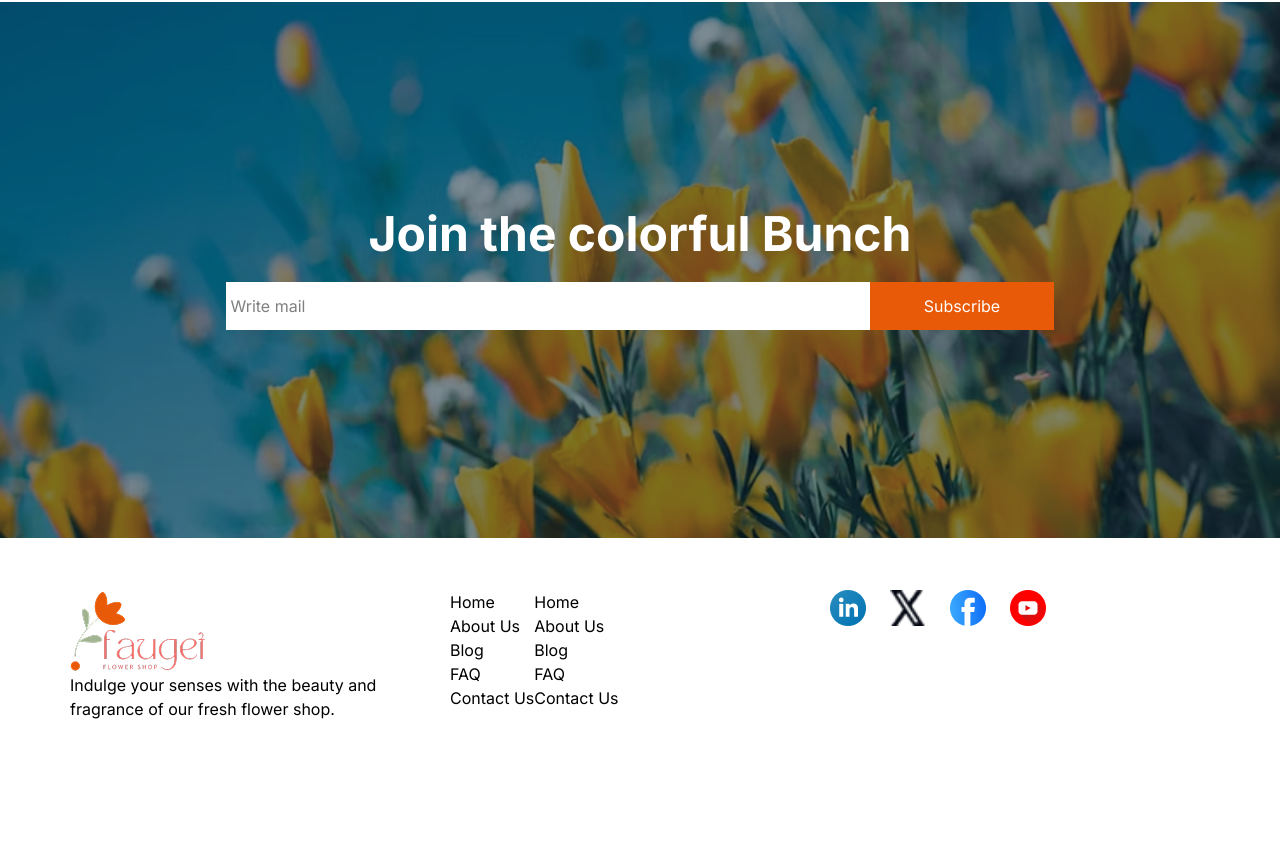
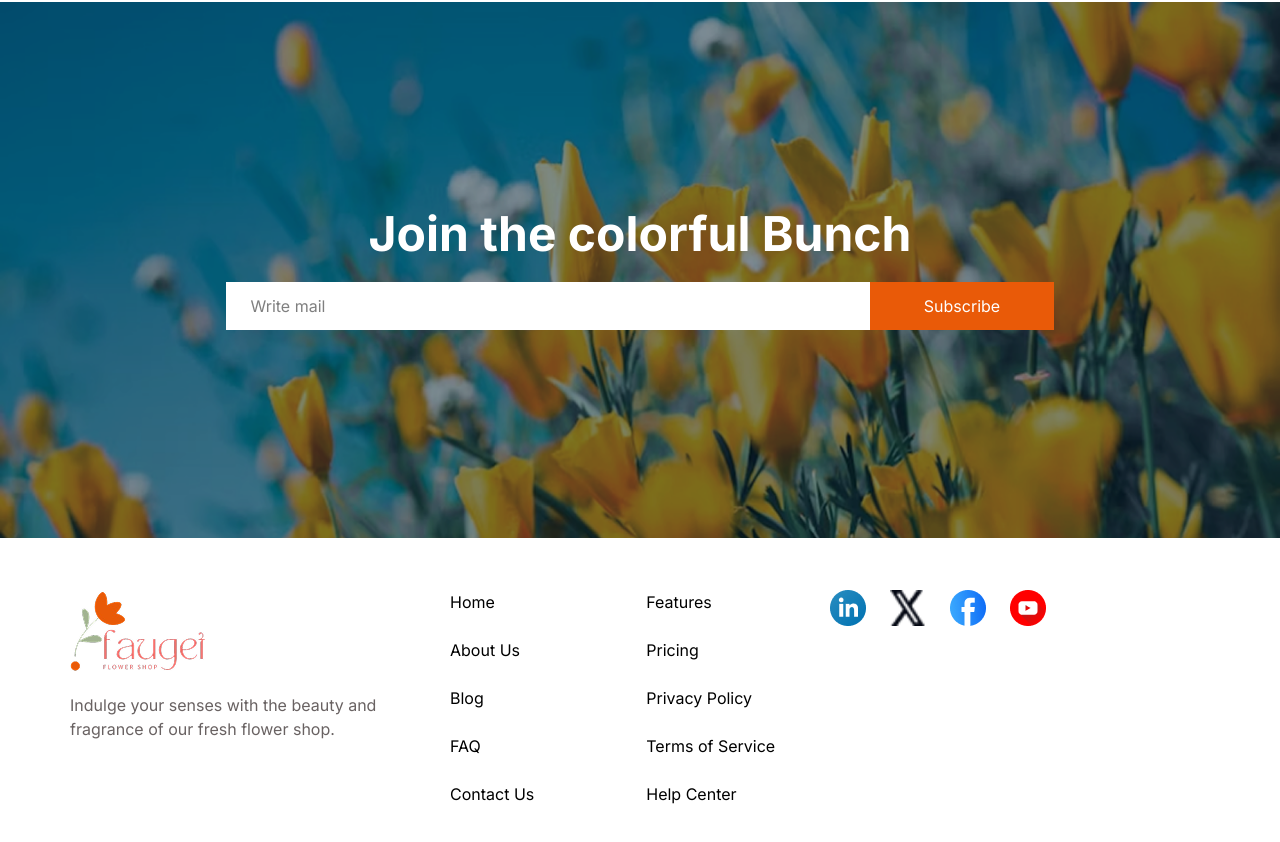
Before and after one commit to mhmasum1/B12A02-Responsive-assignment2-Flowers, a plain HTML site: page index.html in a window 1280 px wide. Shown: the part 3453-4295 px from the top of the page. Before the commit the page ends 4238 px from the top, so only its background shows below. Drawn offline with nearby package versions, Linux system fonts and the light colour scheme.

Commit message:
Added footer

```diff
--- a/index.html
+++ b/index.html
@@ -201,7 +201,7 @@
         <div class="absolute inset-0 flex flex-col justify-center items-center text-center text-white bg-black/20">
             <h2 class="font-bold text-5xl text-white">Join the colorful Bunch</h2>
             <div class=" flex gap-0 mt-6">
-                <input class="bg-white text-black w-50 sm:w-161 h-5 sm:h-12  " type="text" name="" id=""
+                <input class="bg-white text-black w-50 sm:w-161 h-5 sm:h-12 pl-5 " type="text" name="" id=""
                     placeholder=" Write mail">
                 <button class="bg-[#E95A08] w-20 sm:w-46 h-5 sm:h-12">Subscribe</button>
             </div>
@@ -210,22 +210,23 @@
     <div class=" flex max-w-[1140px]  mx-auto mt-8 mb-16">
         <div class="w-1/3">
             <img src="./assets/logo.png" alt="">
-            <p>Indulge your senses with the beauty and fragrance of our fresh flower shop. </p>
+            <p class="text-[#696262] mt-5">Indulge your senses with the beauty and fragrance of our fresh flower shop.
+            </p>
         </div>
-        <div class="w-1/3 flex list-none">
+        <div class="w-1/3 flex list-none gap-28">
             <div>
-                <li><a href="Home">Home</a></li>
-                <li><a href="About Us">About Us </a></li>
-                <li><a href="Blog">Blog</a></li>
-                <li><a href="FAQ">FAQ</a></li>
+                <li><a href="Home">Home</a></li> <br>
+                <li><a href="About Us">About Us </a></li><br>
+                <li><a href="Blog">Blog</a></li><br>
+                <li><a href="FAQ">FAQ</a></li><br>
                 <li><a href="Contact Us">Contact Us</a></li>
             </div>
             <div class="">
-                <li><a href="Home">Home</a></li>
-                <li><a href="About Us">About Us </a></li>
-                <li><a href="Blog">Blog</a></li>
-                <li><a href="FAQ">FAQ</a></li>
-                <li><a href="Contact Us">Contact Us</a></li>
+                <li><a href="Features">Features</a></li><br>
+                <li><a href="Pricing">Pricing </a></li><br>
+                <li><a href="Privacy Policy">Privacy Policy</a></li><br>
+                <li><a href="Terms of Service">Terms of Service</a></li><br>
+                <li><a href="Help Center">Help Center</a></li>
 
             </div>
         </div>
```
